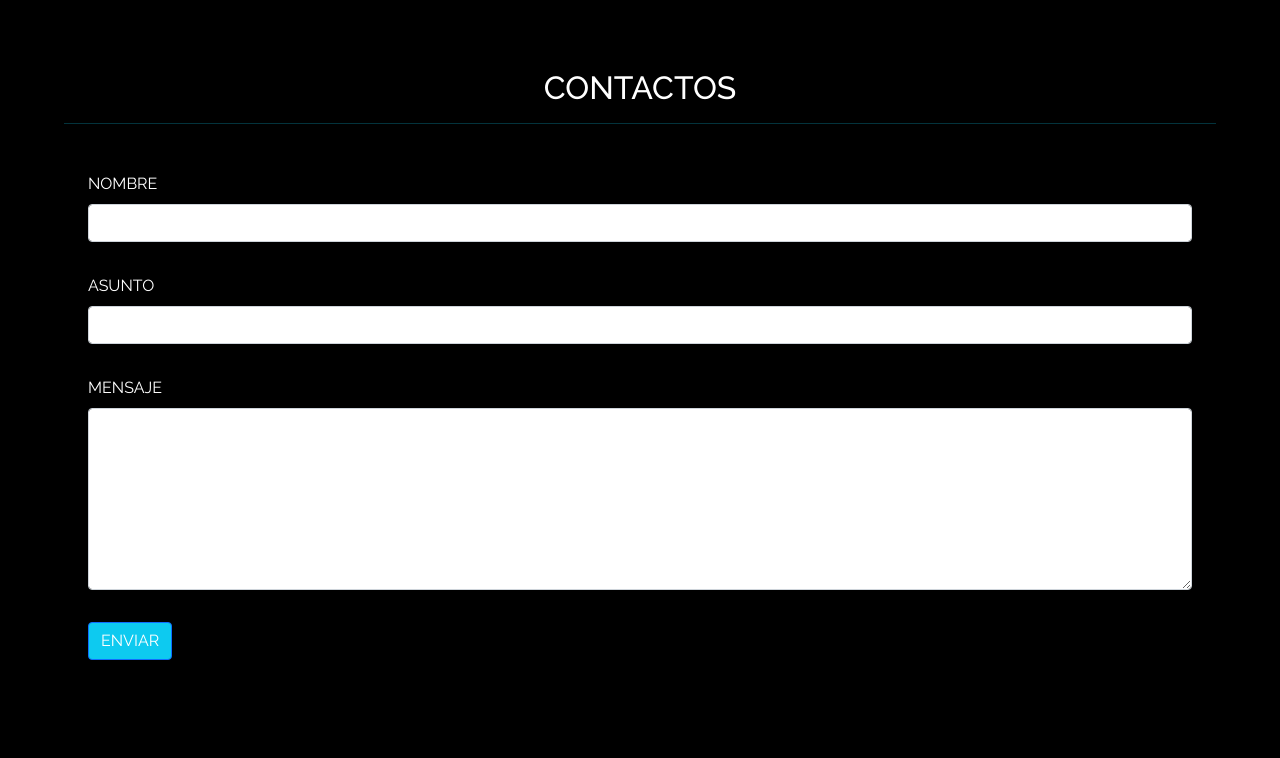
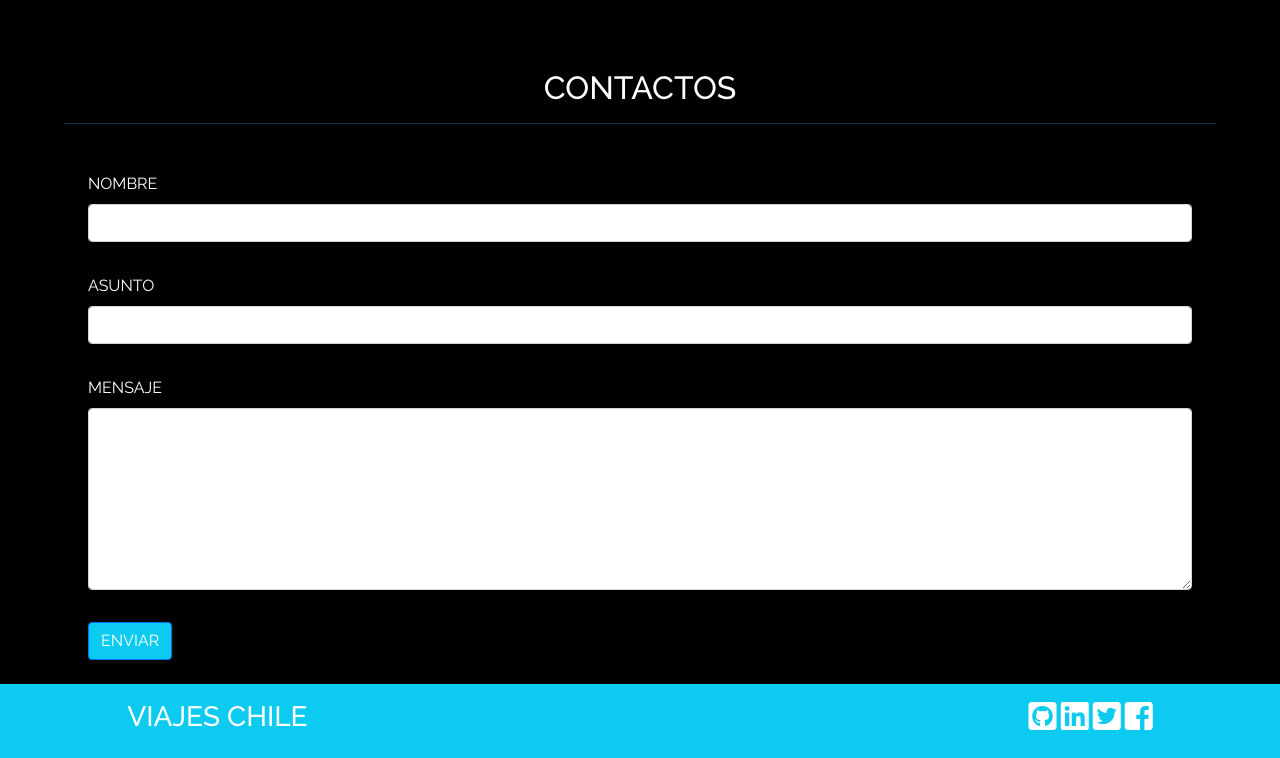
Before and after one commit to arlethktv/prueba-viajes_v00, a plain HTML site: page index.html in a window 1280 px wide. Shown: the part 1926-2684 px from the top of the page. Before the commit the page ends 2610 px from the top, so only its background shows below. Drawn offline with nearby package versions, Linux system fonts and the light colour scheme.

Commit message:
2do commit

```diff
--- a/index.html
+++ b/index.html
@@ -262,11 +262,17 @@
   </form>
   <!--Footer-->
 
+  <!--Footer-->
 
+  <footer class="container-fluid py-3 bg-info" id="footer">
+    <h3 class="letrasF"> VIAJES CHILE </h3>
+    <div class="iconos">
+      <i class="fab fa-github-square fa-2x"></i>
+      <i class="fab fa-linkedin fa-2x"></i>
+      <i class="fab fa-twitter-square fa-2x"></i>
+      <i class="fab fa-facebook-square fa-2x"></i>
+    </div>
 
-
-
-
+  </footer>
 </body>
-
 </html>
```
